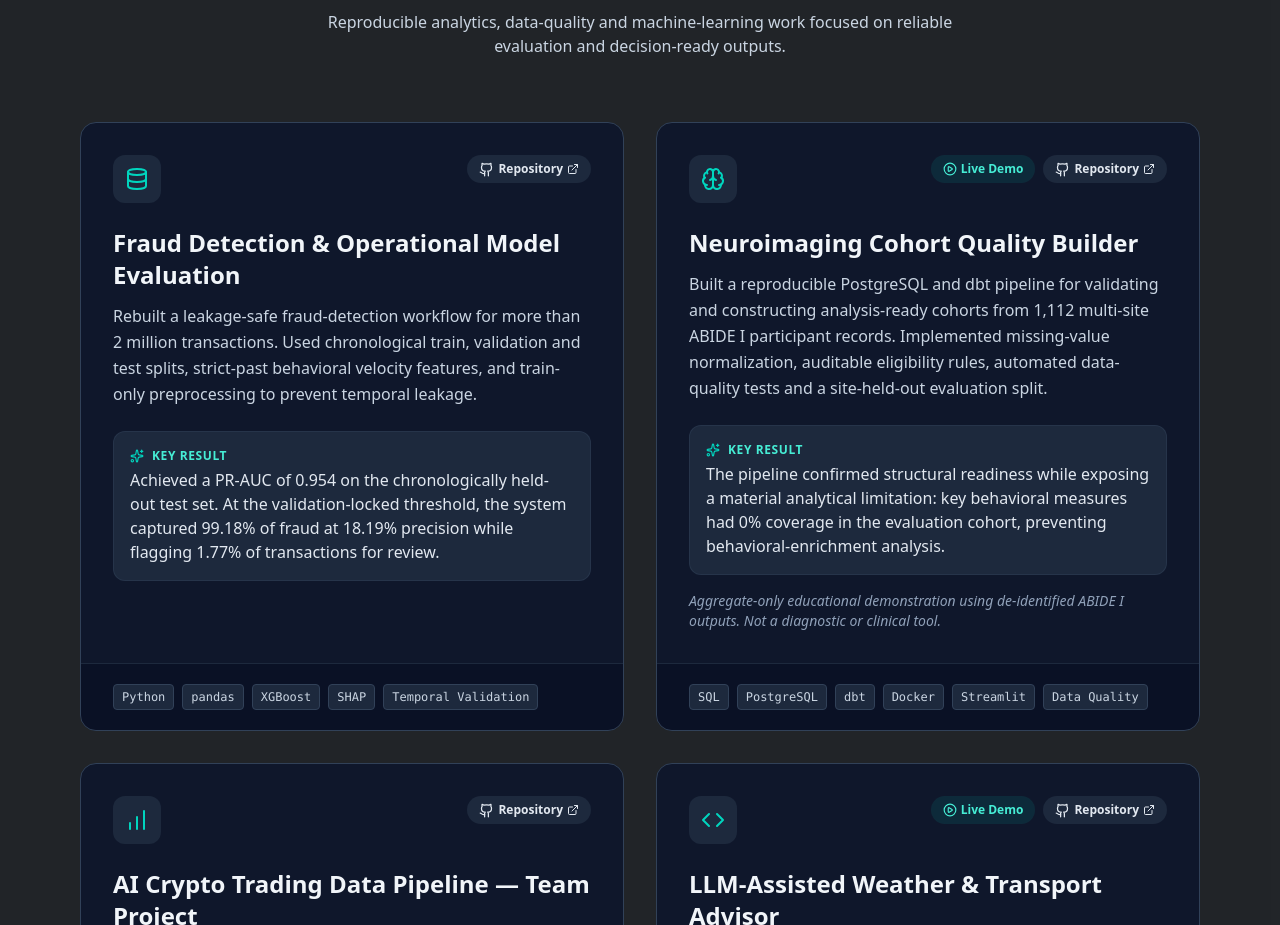
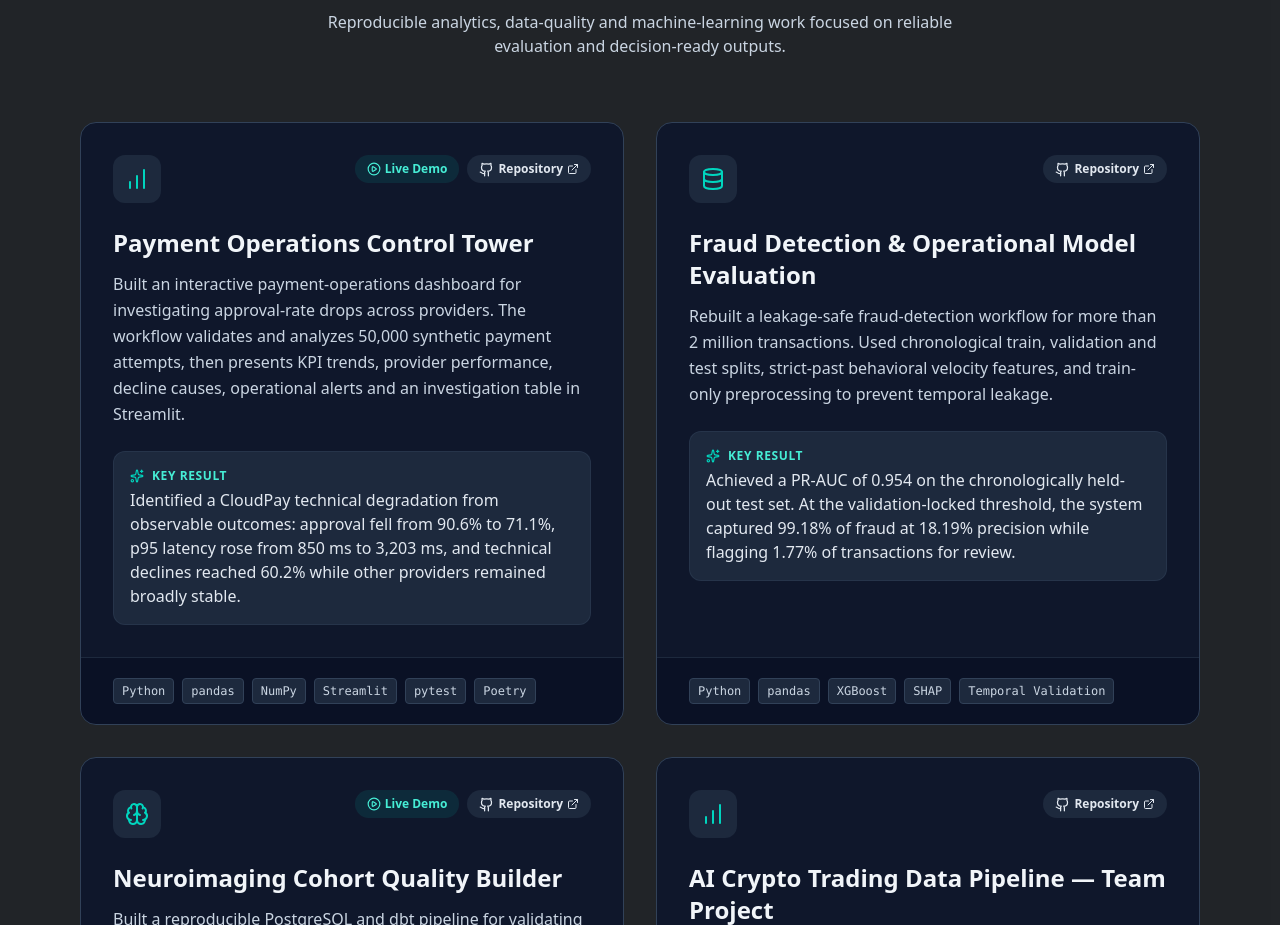
Before and after one commit to OfriRose/ofri-portfolio, a React (Vite) app: page / in a window 1280 px wide. Shown: the part 1820-2745 px from the top of the page. Built offline with nearby package versions, Linux system fonts and the light colour scheme.

Commit message:
added payment control tower project

```diff
--- a/src/App.jsx
+++ b/src/App.jsx
@@ -33,6 +33,15 @@ const skillGroups = [
 ];
 
 const projects = [
+  {
+    title: 'Payment Operations Control Tower',
+    tech: ['Python', 'pandas', 'NumPy', 'Streamlit', 'pytest', 'Poetry'],
+    description: 'Built an interactive payment-operations dashboard for investigating approval-rate drops across providers. The workflow validates and analyzes 50,000 synthetic payment attempts, then presents KPI trends, provider performance, decline causes, operational alerts and an investigation table in Streamlit.',
+    result: 'Identified a CloudPay technical degradation from observable outcomes: approval fell from 90.6% to 71.1%, p95 latency rose from 850 ms to 3,203 ms, and technical declines reached 60.2% while other providers remained broadly stable.',
+    icon: BarChart,
+    repository: 'https://github.com/OfriRose/payment-operation-control-tower',
+    demo: 'https://payment-operation-control-tower.streamlit.app/',
+  },
   {
     title: 'Fraud Detection & Operational Model Evaluation',
     tech: ['Python', 'pandas', 'XGBoost', 'SHAP', 'Temporal Validation'],
```
